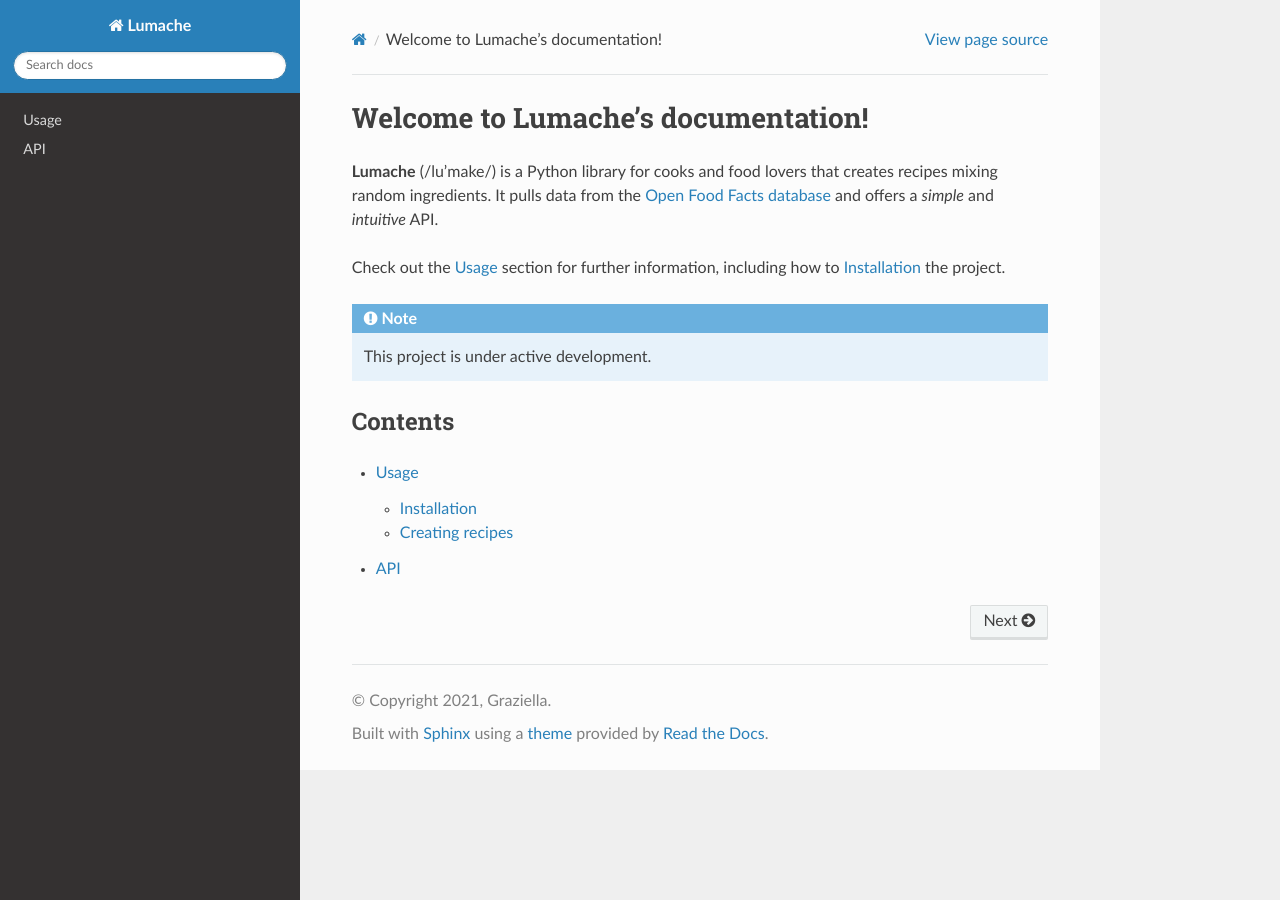
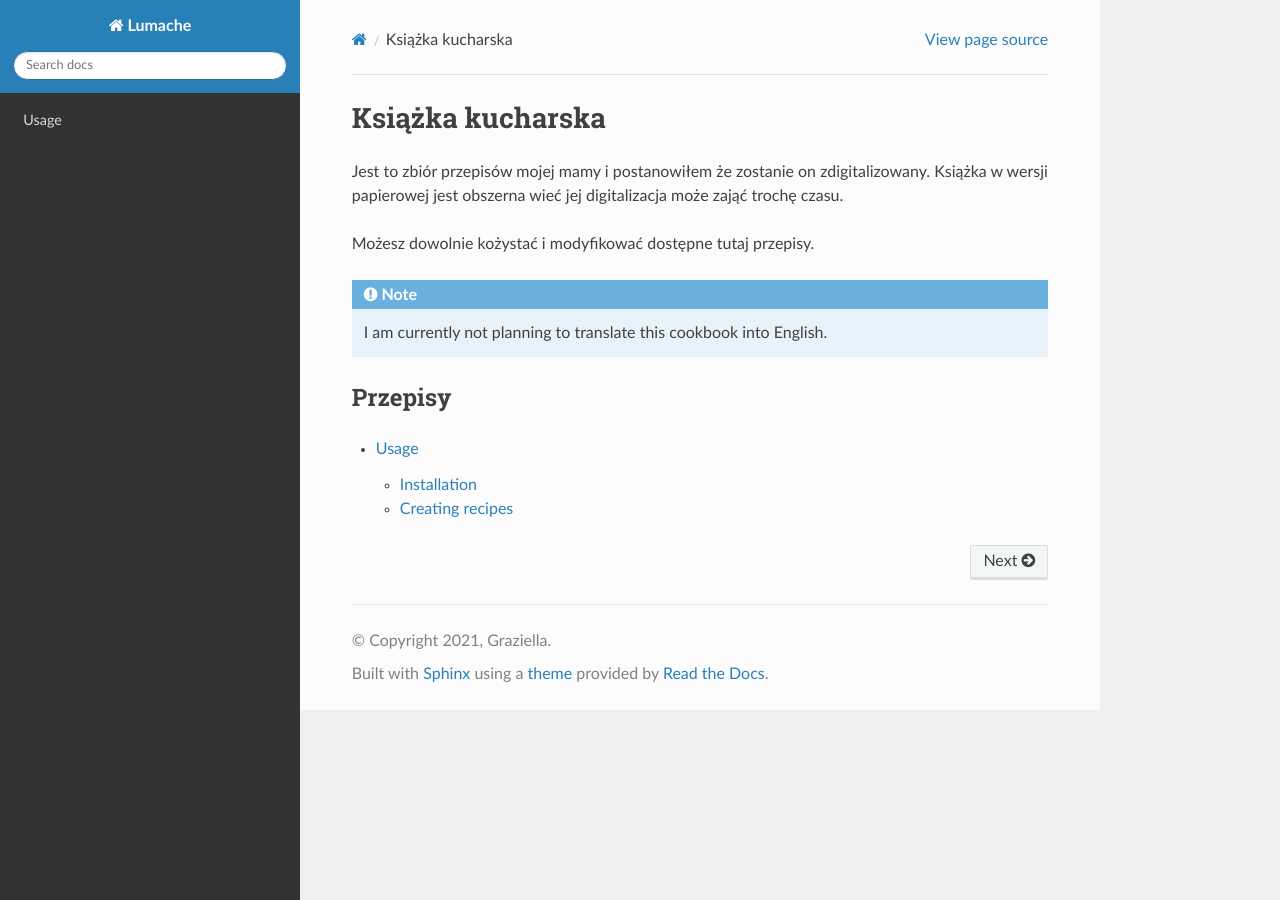
Before and after one commit to Sadowski-Krystian/cook-book, a Sphinx documentation site: the page built from docs/source/index.rst, in a window 1280 px wide. Built offline with Sphinx 7.4.7 and the Read the Docs theme 3.1.0, drawn with Linux system fonts in a browser that asks for light colours.

Commit message:
[mod] index

```diff
--- a/docs/source/index.rst
+++ b/docs/source/index.rst
@@ -1,22 +1,25 @@
-Welcome to Lumache's documentation!
+Książka kucharska
 ===================================
 
-**Lumache** (/lu'make/) is a Python library for cooks and food lovers
-that creates recipes mixing random ingredients.
-It pulls data from the `Open Food Facts database <https://world.openfoodfacts.org/>`_
-and offers a *simple* and *intuitive* API.
+Jest to zbiór przepisów mojej mamy i postanowiłem że zostanie on zdigitalizowany.
+Książka w wersji papierowej jest obszerna wieć jej digitalizacja może zająć trochę czasu.
 
-Check out the :doc:`usage` section for further information, including
-how to :ref:`installation` the project.
+Możesz dowolnie kożystać i modyfikować dostępne tutaj przepisy.
+
+.. **Lumache** (/lu'make/) is a Python library for cooks and food lovers
+.. that creates recipes mixing random ingredients.
+.. It pulls data from the `Open Food Facts database <https://world.openfoodfacts.org/>`_
+.. and offers a *simple* and *intuitive* API.
+
+.. Check out the :doc:`usage` section for further information, including
+.. how to :ref:`installation` the project.
 
 .. note::
 
-   This project is under active development.
+   I am currently not planning to translate this cookbook into English.
 
-Contents
+Przepisy
 --------
 
 .. toctree::
-
    usage
-   api
```
